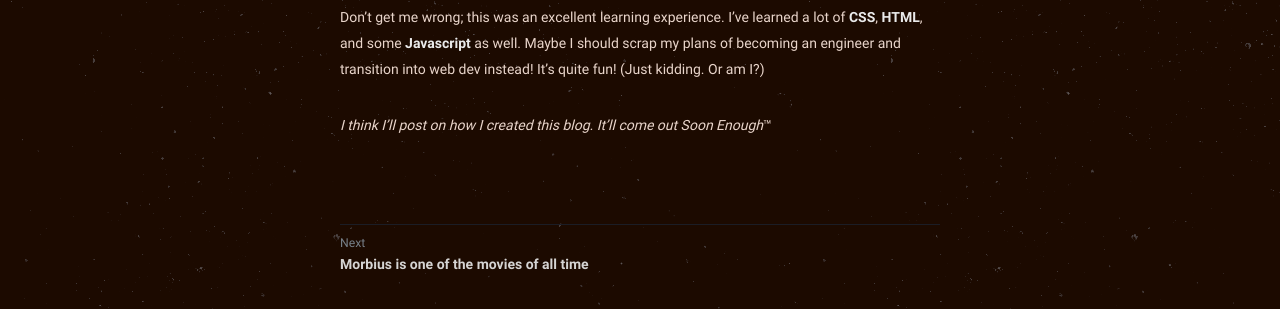
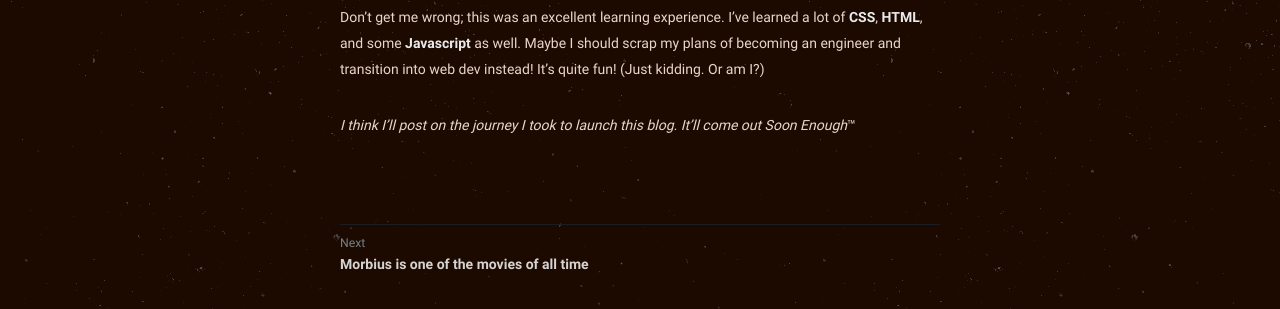
Before and after one commit to philippines69/carlcastroarchives, a Jekyll site: the page built from _posts/2022-06-28-my-first-post-finally.md, in a window 1280 px wide. Shown: the part 1509-1818 px from the top of the page. Built offline with Jekyll 4.4.1, drawn with Linux system fonts in a browser that asks for light colours.

Commit message:
Update from Forestry.io philippines69 updated _posts/2022-06-28-my-first-post-finally.md

```diff
--- a/_posts/2022-06-28-my-first-post-finally.md
+++ b/_posts/2022-06-28-my-first-post-finally.md
@@ -17,4 +17,4 @@ But hey, you're reading this right now, so I guess it all worked out in the end!
 
 Don't get me wrong; this was an excellent learning experience. I've learned a lot of **CSS**, **HTML**, and some **Javascript** as well. Maybe I should scrap my plans of becoming an engineer and transition into web dev instead! It's quite fun! (Just kidding. Or am I?)
 
-_I think I'll post on how I created this blog. It'll come out Soon Enough_™
+_I think I'll post on the journey I took to launch this blog. It'll come out Soon Enough_™
```
